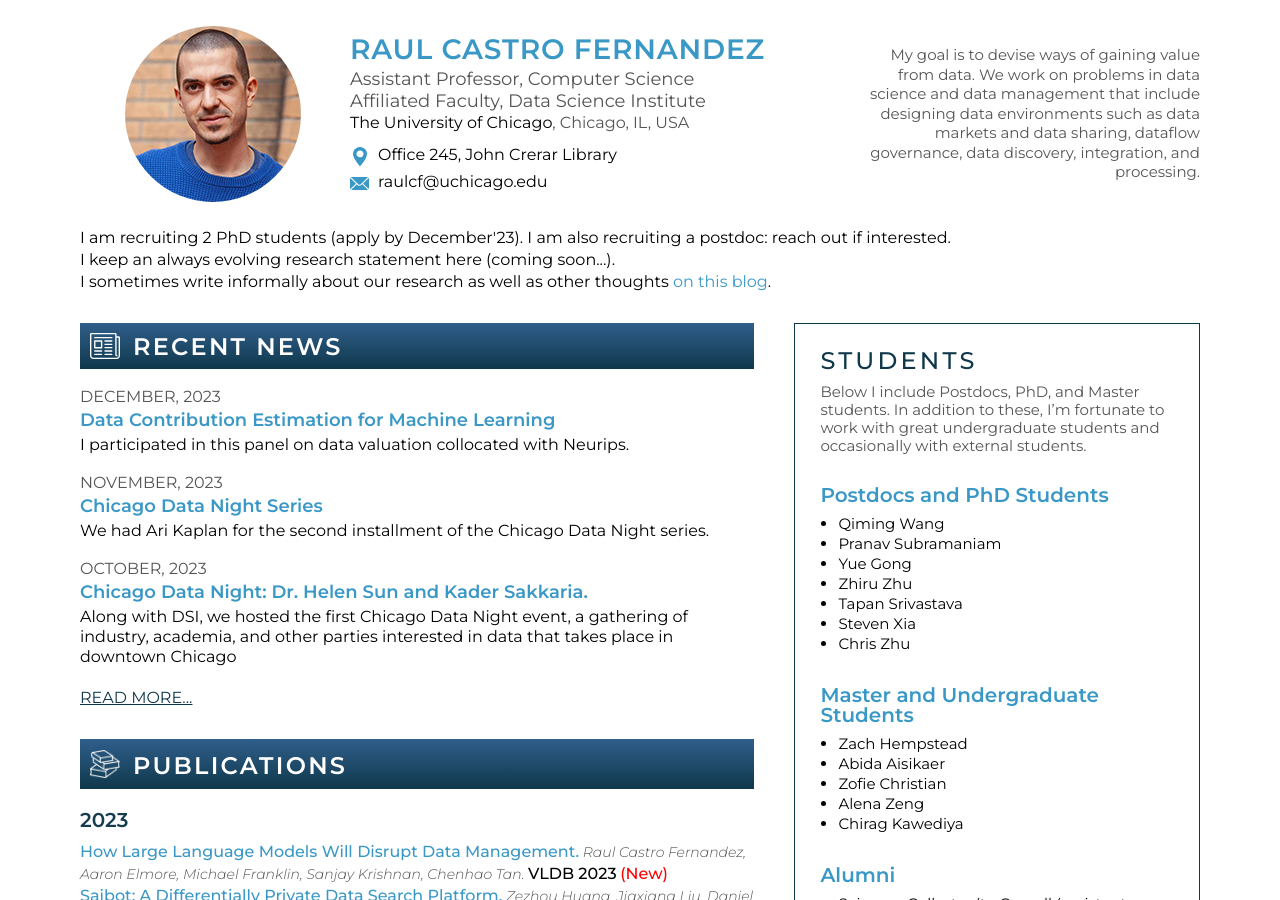
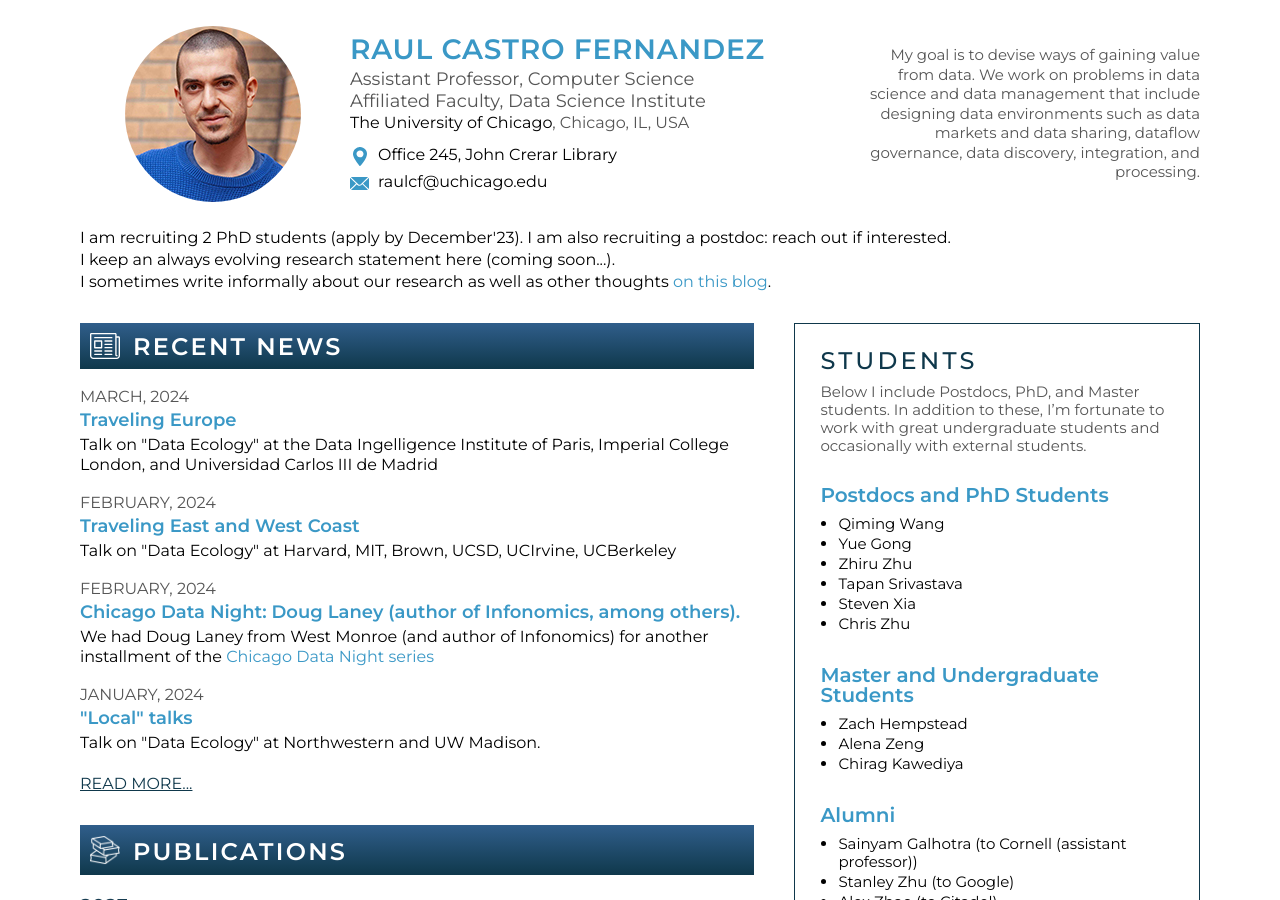
Before and after one commit to raulcf/raulcf.github.io, a Jekyll site: the page index.html, which Jekyll copies as it is, in a window 1280 px wide and 900 px high. Built offline with Jekyll 4.4.1, drawn with Linux system fonts in a browser that asks for light colours.

Commit message:
updates of last few months

```diff
--- a/index.html
+++ b/index.html
@@ -63,37 +63,42 @@ I sometimes write informally about our research as well as other thoughts <a hre
                 <div class="descbox">
 
                     <div class="newsbox">
-                        <div class="news-date">DECEMBER, 2023</div>
+                        <div class="news-date">MARCH, 2024</div>
 
-                        <h3 class="news-title"><a
-href="https://nips.cc/virtual/2023/events/tutorial">Data Contribution Estimation
-for Machine Learning</a></h3>
-                        <p>I participated in this panel on data valuation
-collocated with Neurips.</p>
+                        <h3 class="news-title">Traveling Europe</h3>
+                        <p>Talk on "Data Ecology" at the Data Ingelligence Institute of Paris,
+Imperial College London, and Universidad Carlos III de Madrid</p>
                     </div>
 
 
                     <div class="newsbox">
-                        <div class="news-date">NOVEMBER, 2023</div>
+                        <div class="news-date">FEBRUARY, 2024</div>
 
-                        <h3 class="news-title"><a
-href="https://datascience.uchicago.edu/events/chicago-data-night-ari-kaplan-databricks/">Chicago
-Data Night Series</a></h3>
-                        <p>We had Ari Kaplan for the second installment of the
-Chicago Data Night series.</p>
+                        <h3 class="news-title">Traveling East and West Coast</h3>
+                        <p>
+Talk on "Data Ecology" at Harvard, MIT, Brown, UCSD, UCIrvine,
+UCBerkeley</p>
                     </div>
 
 
                     <div class="newsbox">
-                        <div class="news-date">OCTOBER, 2023</div>
+                        <div class="news-date">FEBRUARY, 2024</div>
 
 
                         <h3 class="news-title"><a href="https://datascience.uchicago.edu/events/chicago-data-night-dr-helen-sun-and-kader-sakkaria/">Chicago Data Night:
-Dr. Helen Sun and Kader Sakkaria.</a></h3>
-                        <p>Along with DSI, we hosted the first Chicago Data
-Night event, a gathering of industry, academia, and other parties interested in
-data that takes place in
-downtown Chicago</p>
+Doug Laney (author of Infonomics, among others).</a></h3>
+                        <p>We had Doug Laney from West Monroe (and author of
+Infonomics) for another installment of the <a href="https://datascience.uchicago.edu/events/chicago-data-night-douglas-laney-infonomics/">Chicago Data Night series</a> </p>
+                    </div>
+
+                    <div class="newsbox">
+                        <div class="news-date">JANUARY, 2024</div>
+
+
+                        <h3 class="news-title">"Local" talks</h3>
+                        <p>
+Talk on "Data Ecology" at Northwestern and UW Madison.
+                        </p>
                     </div>
 
                     <div class="morenews"><a href="http://www.raulcastrofernandez.com/log">READ MORE...</a></div>
@@ -333,7 +338,6 @@ Pietzuch.   <strong>PhD Workshop@DEBS’13</strong>
                     <h3>Postdocs and PhD Students</h3>
                     <ul>
                         <li>Qiming Wang</li>
-                        <li>Pranav Subramaniam</li>
                         <li>Yue Gong</li>
                         <li>Zhiru Zhu</li>
                         <li>Tapan Srivastava</li>
@@ -343,8 +347,6 @@ Pietzuch.   <strong>PhD Workshop@DEBS’13</strong>
                     <h3>Master and Undergraduate Students</h3>
                     <ul>
                         <li>Zach Hempstead</li>
-                        <li>Abida Aisikaer</li>
-                        <li>Zofie Christian</li>
                         <li>Alena Zeng</li>
                         <li>Chirag Kawediya</li>
                     </ul>
```
Also changed, not shown: log.md (+7 -0 lines).
